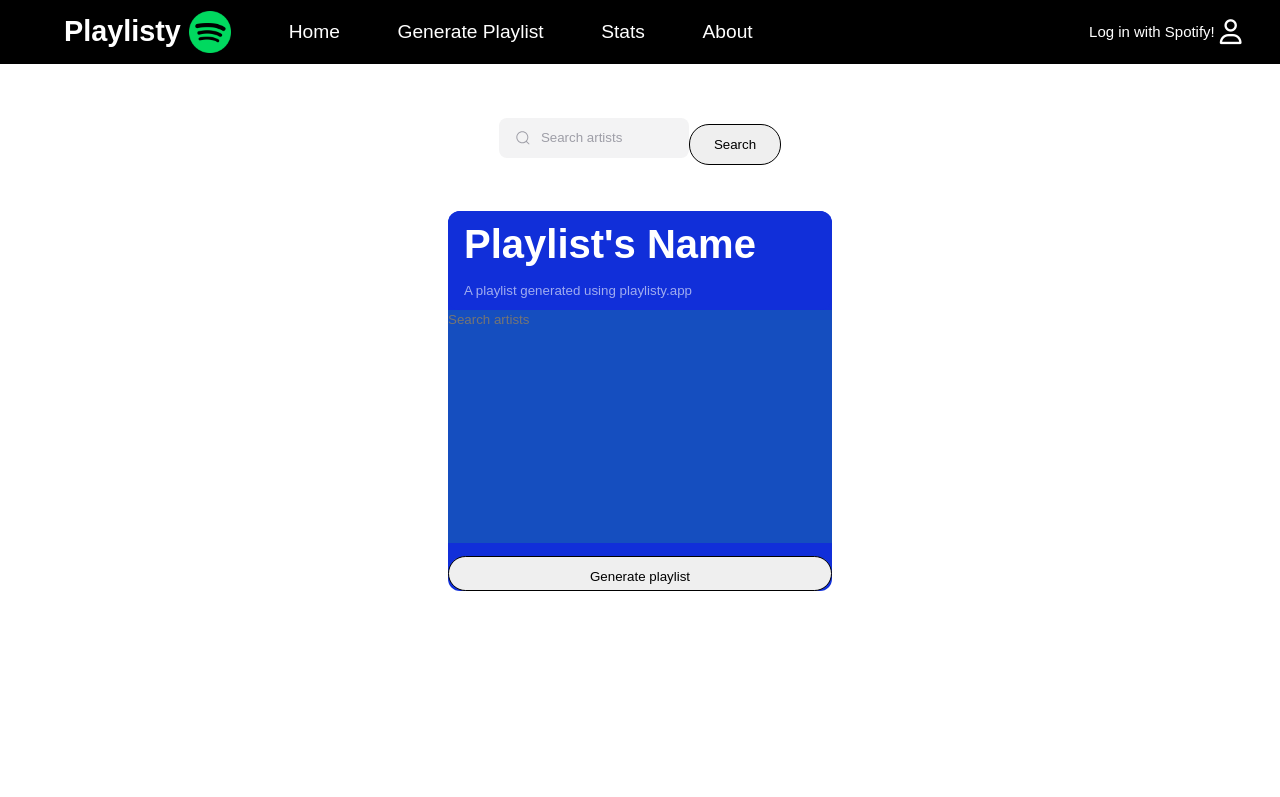
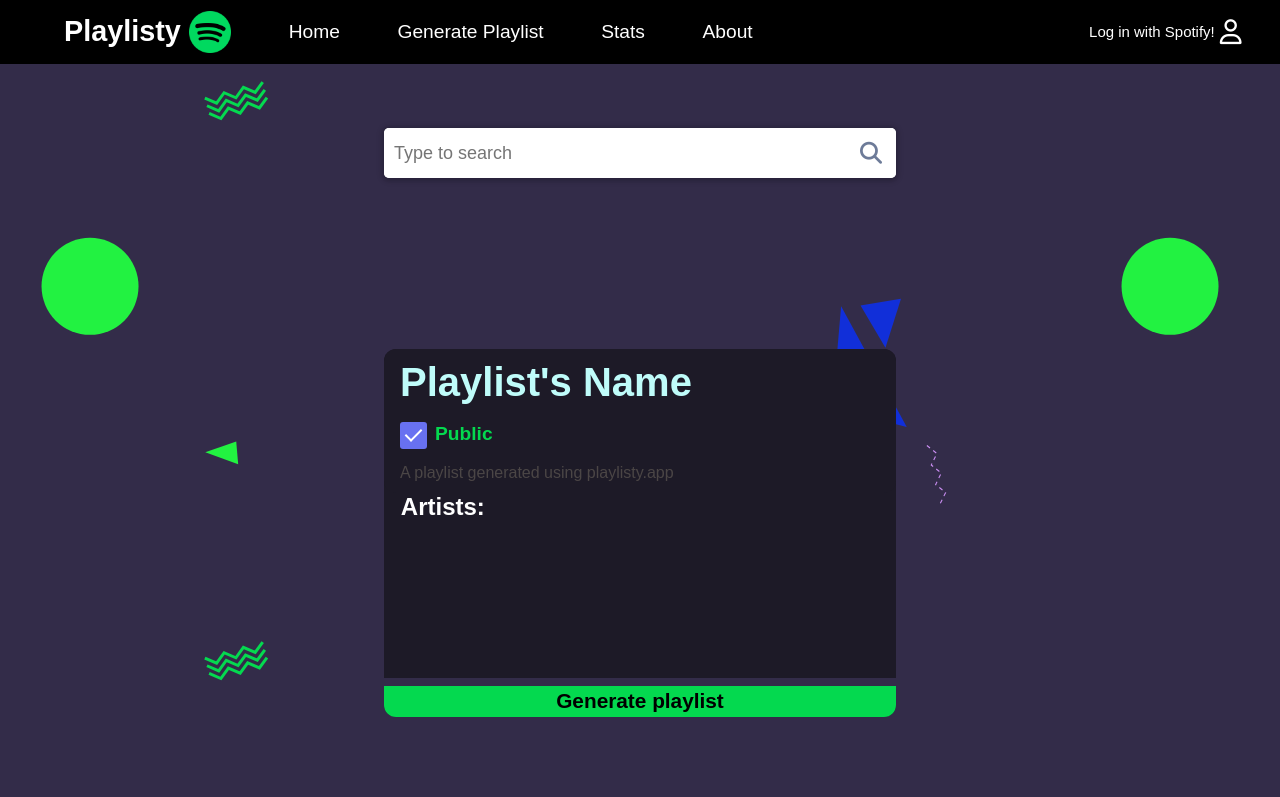
Before and after one commit to osoyinas/playlisty, a Django app: page /createplaylist/ in a window 1280 px wide. Shown: the top 797 px of the page. Run offline with Django 4.2, Linux system fonts and the light colour scheme; some libraries are stand-ins or nearby versions; some web fonts are replaced.

Commit message:
Updated styles, generate playlist functional

```diff
--- a/DjangoPlaylisty/urls.py
+++ b/DjangoPlaylisty/urls.py
@@ -25,7 +25,7 @@ urlpatterns = [
     path('logout/', views.logout, name = 'logout'),
     path('createplaylist/', views.create_playlist, name = 'createplaylist'),
     path('generateplaylist/', views.generate_playlist, name = 'generateplaylist'),
-    path('getartists/', views.get_artists, name = 'getartists'),
+    path('createplaylist/getartists/<str:artist_str>', views.get_artists, name = 'getartists'),
 
 
 ]
--- a/DjangoPlaylisty/views.py
+++ b/DjangoPlaylisty/views.py
@@ -51,25 +51,28 @@ def logout(request: HttpRequest) -> HttpResponse:
 
 
 def generate_playlist(request: HttpRequest) -> HttpResponse:
+    logged_in = False
+    if 'auth_token' in request.session:
+        logged_in = True
+    context = {'logged_in': logged_in}
     if request.method == 'POST':
         name = request.POST['name']
         desc = request.POST['desc']
-        raw_artists = request.POST['artists'].split(",")
-        artists = []
-        for raw_artist in raw_artists:
-            artists.append(raw_artist.strip())
-        if len(artists) == 0:
-            artists = ["Bad Bunny"]
-        token_info = request.session.get('auth_token')
+        print()
+        public = False
+        if 'public' in request.POST:
+            public = True
+        collab = False
+        print(request.POST['artists'])
+        artists_ids = request.POST['artists'].split(",")
+        artists_ids.pop()
+        token_info = get_token(request)
         sp = spotipy.Spotify(auth=token_info['access_token'])
-        public = False
-        collab = False
-        playlist_id = create_spotify_playlist(
-            sp, name, public, collab, desc)
-        add_tracks_to(sp, playlist_id, artists)
+        playlist_id = create_spotify_playlist(sp, name, public, collab, desc)
+        add_tracks_to(sp, playlist_id, artists_ids)
         reorder_playlist(sp, playlist_id)
-        playlist_url = get_playlist_url(sp, playlist_id)
-        return render(request, 'generate_playlist.html', {'playlist_id': playlist_id})
+        context = {'playlist_id': playlist_id, 'logged_in': logged_in}
+        return render(request, 'generate_playlist.html', context)
 
 
 def create_playlist(request: HttpRequest) -> HttpResponse:
@@ -83,16 +86,16 @@ def create_playlist(request: HttpRequest) -> HttpResponse:
     return render(request, 'create_playlist.html', context)
 
 
-def get_artists(request: HttpRequest) -> JsonResponse:
-    str = request.POST['artist_name']
-    print(str)
-    token_info = request.session.get('auth_token')
+def get_artists(request: HttpRequest, artist_str: str) -> JsonResponse:
+    if artist_str == "undefined":
+        return JsonResponse({'message': "Not Found"})
+    token_info = get_token(request)
     sp = spotipy.Spotify(auth=token_info['access_token'])
-    results = sp.search(str, type='artist')
-    artists = results['artists']['items'][:5]
+    results = sp.search(artist_str, type='artist')
+    artists = results['artists']['items']
     artists_list = []
     for artist in artists:
-        artists_list.append(artist)
-    print(artists_list)
-    data = {'message': "Success", 'artists': artists_list}
+        if artist_str.lower().strip() in artist['name'].lower():
+            artists_list.append(artist)
+    data = {'message': "Success", 'artists': artists_list[:4]}
     return JsonResponse(data)
--- /dev/null
+++ b/static/js/get_artist.js
@@ -0,0 +1,70 @@
+const searchInput = document.getElementById('search');
+const searchWrapper = document.querySelector('.wrapper');
+const resultsWrapper = document.querySelector('.results');
+const hiddenInput = document.getElementById("list_ids")
+const submitForm = document.getElementById('playlist_form')
+const bottomContainer = document.querySelector('.bottom');
+var list_id = []
+const listArtists = async (str) => {
+    try {
+        if (str.length == 0) {
+            searchWrapper.classList.remove('show');
+            return;
+        }
+        else {
+            searchWrapper.classList.add('show');
+            const response = await fetch(`./getartists/${str}`);
+            const data = await response.json();
+            if (data.message == "Success") {
+                content = ``;
+                data.artists.forEach(artist => {
+                    content += `<li><button onclick="optionClicked(event)" class="option" value="${artist.id}">${artist.name}</button></li>`
+                });
+                resultsWrapper.innerHTML = `<ul>${content}</ul>`
+            }
+        }
+
+    } catch (error) {
+        console.log(error);
+    }
+};
+
+
+const waitInit = async () => {
+    searchInput.addEventListener('keyup', (event) => {
+        let input = searchInput.value;
+        listArtists(input);
+    })
+};
+
+window.addEventListener("load", async () => {
+    await waitInit();
+});
+
+function optionClicked(event) {
+    artist_id = event.target.value;
+    artist_name = event.target.textContent;
+    searchInput.value = ``;
+    resultsWrapper.innerHTML = ``;
+    searchWrapper.classList.remove('show');
+    if(list_id.includes(artist_id)){
+        console.log("DENTRO")
+        return;
+    }
+    list_id.push(artist_id);
+    raw_string = ""
+    list_id.forEach((id) => {
+        raw_string += id + ","
+    })
+    bottomContainer.innerHTML += `<iframe as="style" style="border-radius:12px" src="https://open.spotify.com/embed/artist/${artist_id}" width="100%" height="80" frameBorder="0" allow="encrypted-media"></iframe> `
+    hiddenInput.value = raw_string;
+}
+submitForm.addEventListener('submit',(event)=>{
+    event.preventDefault();
+    if (hiddenInput.value.length == 0){
+        alert("Select artists");
+    }
+    else{
+        submitForm.submit();
+    }
+})
--- a/static/styles/main.css
+++ b/static/styles/main.css
@@ -20,9 +20,19 @@ a {
     color: white;
 }
 
+li {
+    list-style: none;
+    text-decoration: none;
+}
+
+input:focus {
+    outline: none;
+}
+
 body {
     font-family: 'Gotham', sans-serif;
 }
+
 
 nav {
     z-index: 9999;
@@ -100,6 +110,8 @@ nav .right .log_text {
     font-size: 0.6em;
 }
 
+
+/* ------------HOME------------ */
 #banner {
     padding-top: 4em;
     height: 70vh;
@@ -141,8 +153,7 @@ nav .right .log_text {
 
 }
 
-
-.cssbuttons-io-button {
+#banner .welcome_button {
     margin-top: 5%;
     cursor: pointer;
     background: #CA8DF2;
@@ -165,7 +176,7 @@ nav .right .log_text {
     width: 200px;
 }
 
-.cssbuttons-io-button .icon {
+#banner .welcome_button .icon {
     background: white;
     margin-left: 1em;
     position: absolute;
@@ -181,28 +192,25 @@ nav .right .log_text {
     transition: all 0.3s;
 }
 
-.cssbuttons-io-button:hover .icon {
+#banner .welcome_button:hover .icon {
     width: calc(100% - 0.6em);
 }
 
-.cssbuttons-io-button .icon svg {
+#banner .welcome_button .icon svg {
     width: 1.1em;
     transition: transform 0.3s;
     color: #7b52b9;
 }
 
-.cssbuttons-io-button:hover .icon svg {
+#banner .welcome_button:hover .icon svg {
     transform: translateX(0.1em);
 }
 
-.cssbuttons-io-button:active .icon {
+#banner .welcome_button:active .icon {
     transform: scale(0.95);
 }
 
-#auth {
-    padding-top: 4em;
-}
-
+/* TUTORIAL SECTION */
 #tutorial {
     padding-top: 5em;
     width: 100%;
@@ -237,8 +245,6 @@ nav .right .log_text {
     border-bottom: 1px black solid;
 }
 
-
-
 #tutorial .container .cloud {
     font-size: 3.1em;
     text-align: center;
@@ -249,8 +255,8 @@ nav .right .log_text {
     text-align: center;
 }
 
-.button_step1,
-.logged {
+#tutorial .button_step1,
+#tutorial .logged {
     margin-top: 1em;
     cursor: pointer;
     padding: 12px 24px;
@@ -264,12 +270,12 @@ nav .right .log_text {
     z-index: 1;
 }
 
-.logged {
+#tutorial .logged {
     cursor: auto;
     background-color: #04D94F;
 }
 
-.button_step1:before {
+#tutorial .button_step1:before {
     content: "";
     position: absolute;
     left: 50%;
@@ -284,7 +290,7 @@ nav .right .log_text {
     z-index: -1;
 }
 
-.button_step1:after {
+#tutorial .button_step1:after {
     content: "";
     position: absolute;
     left: 55%;
@@ -300,123 +306,319 @@ nav .right .log_text {
     z-index: -1;
 }
 
-.button_step1:hover {
+#tutorial .button_step1:hover {
     color: #ffffff;
     border: 1px solid #39bda7;
 }
 
-.button_step1:hover:before {
+#tutorial .button_step1:hover:before {
     top: -35%;
     background-color: #04D94F;
     transform: translateX(-50%) scaleY(1.3) scaleX(0.8);
 }
 
-.button_step1:hover:after {
+#tutorial .button_step1:hover:after {
     top: -45%;
     background-color: #04D94F;
     transform: translateX(-50%) scaleY(1.3) scaleX(0.8);
 }
 
 /* CREATE PLAYLIST */
-
 #create_playlist {
     padding-top: 4em;
     height: 100vh;
     display: flex;
     flex-direction: column;
     align-items: center;
+    background-color: white;
 }
-.input{
+
+#create_playlist .container {
+    height: 30%;
+    margin-top: 5%;
+    width: 100%;
+}
+
+.input {
     border: none;
     background-color: transparent;
 }
-#search_song_form {
-    display: flex;
-    justify-content: center;
-    align-items: center;
-    height: 20%;
+
+
+#create_playlist .wrapper {
+    margin: 0 auto;
+    background: #ffffff;
+    border-radius: 5px;
+    box-shadow: 0px 1px 5px 3px rgba(0, 0, 0, 0.15);
+    position: relative;
+    width: 40%;
 }
-#search_song_form #playlist_artists{
-    text-align: center;
-    font-size: 1.2em;
+
+#create_playlist #search {
+    width: 100%;
+    border: none;
+    height: 50px;
+    border-radius: 5px;
+    padding: 0px 40px 0px 10px;
+    font-size: 18px;
+    box-shadow: 0px 1px 4px rgba(0, 0, 0, 0.1);
 }
-#playlist_form {
+
+
+#create_playlist .search_button {
+    position: absolute;
+    border: none;
+    background: none;
+    top: 0;
+    right: 0;
+    height: 50px;
+    line-height: 50px;
+    padding: 0;
+    width: 50px;
+}
+
+button:focus {
+    outline: none;
+}
+
+#create_playlist button i {
+    width: 100%;
+    color: #6d7b98;
+    line-height: 50px;
+    font-size: 22px;
+}
+
+#create_playlist .results {
+    padding: 0px;
+}
+
+#create_playlist .results ul {
+    margin: 0;
+    padding: 0;
+}
+
+#create_playlist .results ul li {
+    list-style: none;
+    border-radius: 3px;
+    opacity: 0;
+    display: none;
+    padding: 8px 12px;
+    transition: all .2s linear;
+}
+
+#create_playlist .show .results ul li {
+    cursor: pointer;
+    opacity: 1;
+    display: block;
+}
+
+#create_playlist .results ul li:hover {
+    background: #ececec
+}
+
+#create_playlist .results ul li button {
+    font-size: 1.1em;
+    width: 100%;
+    text-align: left;
+    background-color: transparent;
+    border: none;
+    outline: none;
+    cursor: pointer;
+}
+
+#create_playlist .show .results {
+    padding: 10px;
+}
+
+#create_playlist #playlist_form {
     border-radius: 12px;
-    height: 380px;
-    background-color: #112FD9;
-    width: 30%;
+    height: 50%;
+    background-color: #1D1A27;
+    width: 40%;
     display: flex;
     flex-direction: column;
     border-radius: 12px;
+    margin-bottom: 5em;
 }
-input:focus{
-    outline: none;
-}
-.group {
-    display: flex;
-    line-height: 28px;
-    align-items: center;
-    position: relative;
-    max-width: 190px;
-   }
 
-   .input_search {
-    width: 100%;
-    height: 40px;
-    line-height: 28px;
-    padding: 0 1rem;
-    padding-left: 2.5rem;
-    border: 2px solid transparent;
-    border-radius: 8px;
-    outline: none;
-    background-color: #f3f3f4;
-    color: #0d0c22;
-    transition: .3s ease;
-   }
-
-   .input_search::placeholder {
-    color: #9e9ea7;
-   }
-
-   .input_search:focus, input:hover {
-    outline: none;
-    border-color: rgba(234,76,137,0.4);
-    background-color: #fff;
-    box-shadow: 0 0 0 4px rgb(234 76 137 / 10%);
-   }
-
-   .icon {
-    position: absolute;
-    left: 1rem;
-    fill: #9e9ea7;
-    width: 1rem;
-    height: 1rem;
-   }
-
-
-
-
-
-
-#playlist_form .top{
+#create_playlist #playlist_form .top {
     padding: .7em 1em;
     border-radius: 12px;
-    background-color: #112FD9;
+    background-color: inherit;
     display: flex;
     flex-direction: column;
     gap: 1em;
 }
-#playlist_form .bottom {
-    background-color: #154EBF;
+#create_playlist h2{
+    color: white;
+    font-weight: 600;
+    margin-left: .7em;
+    margin-bottom: 1em;
+}
+#create_playlist #playlist_form .bottom {
+    display: flex;
+    flex-direction: column;
+    align-items: center;
+    gap: .2em;
+    background-color: inherit;
     height: 100%;
+    overflow-y: scroll;
+    padding-left: 7px;
+    border-bottom: 0.5em #332C49 solid;
+}
 
+#create_playlist #playlist_form .bottom::-webkit-scrollbar {
+    width: 7px;
+    background-color: inherit;
 }
-#playlist_form .playlist_name{
-    color:white;
+
+#create_playlist #playlist_form .bottom::-webkit-scrollbar-thumb {
+    background-color: #4B4646;
+    border-radius: 15px;
+}
+
+#create_playlist #playlist_form .playlist_name {
+    color: white;
+    color: #BFFCFA;
     font-size: 2.5em;
     font-weight: 600;
 }
-#playlist_form .playlist_desc{
+
+#create_playlist #playlist_form .playlist_desc {
     width: 100%;
     color: rgba(255, 255, 255, 0.6);
+    color: #4B4646;
+    font-size: 1em;
 }
+
+#create_playlist #playlist_form .checks {
+    display: flex;
+    align-items: center;
+    justify-content: space-between;
+    width: 50%;
+}
+
+#create_playlist #playlist_form .check_public {
+    display: flex;
+    align-items: center;
+    gap: .5em;
+}
+
+#create_playlist #playlist_form .check_public p {
+    color: #04D94F;
+    font-weight: 600;
+    font-size: 1.2em;
+}
+
+#create_playlist .submit_botton {
+    cursor: pointer;
+    outline: none;
+    border: none;
+    height: 3em;
+    font-size: 1.3em;
+    font-weight: 800;
+    width: 100%;
+    background-color: #04D94F;
+    color: black;
+    height: 4em;
+    border-bottom-left-radius: 12px;
+    border-bottom-right-radius: 12px;
+}
+
+
+.cbx {
+    position: relative;
+    top: 1px;
+    width: 27px;
+    height: 27px;
+    border: 1px solid #c8ccd4;
+    border-radius: 3px;
+    vertical-align: middle;
+    transition: background 0.1s ease;
+    cursor: pointer;
+    display: block;
+}
+
+.cbx:after {
+    content: '';
+    position: absolute;
+    top: 2px;
+    left: 8px;
+    width: 7px;
+    height: 14px;
+    opacity: 0;
+    transform: rotate(45deg) scale(0);
+    border-right: 2px solid #fff;
+    border-bottom: 2px solid #fff;
+    transition: all 0.3s ease;
+    transition-delay: 0.15s;
+}
+
+.lbl {
+    margin-left: 5px;
+    vertical-align: middle;
+    cursor: pointer;
+}
+
+#cbx:checked~.cbx {
+    border-color: transparent;
+    background: #6871f1;
+    animation: jelly 0.6s ease;
+}
+
+#cbx:checked~.cbx:after {
+    opacity: 1;
+    transform: rotate(45deg) scale(1);
+}
+
+.cntr {
+    position: relative;
+}
+
+@keyframes jelly {
+    from {
+        transform: scale(1, 1);
+    }
+
+    30% {
+        transform: scale(1.25, 0.75);
+    }
+
+    40% {
+        transform: scale(0.75, 1.25);
+    }
+
+    50% {
+        transform: scale(1.15, 0.85);
+    }
+
+    65% {
+        transform: scale(0.95, 1.05);
+    }
+
+    75% {
+        transform: scale(1.05, 0.95);
+    }
+
+    to {
+        transform: scale(1, 1);
+    }
+}
+
+.hidden-xs-up {
+    display: none !important;
+}
+
+#generate_playlist {
+    height: 100vh;
+    display: flex;
+    flex-direction: column;
+    justify-content: center;
+    align-items: center;
+    gap: 2em;
+    width: 100%;
+}
+#generate_playlist h1{
+    color: white;
+    font-size: 2em;
+}
--- a/templates/base.html
+++ b/templates/base.html
@@ -6,7 +6,7 @@
     <meta charset="UTF-8" />
     <meta http-equiv="X-UA-Compatible" content="IE=edge" />
     <meta name="viewport" content="width=device-width, initial-scale=1.0" />
-    <title>playlisty</title>
+    <title>Playlisty -Generate Playlists</title>
     <link rel="stylesheet" href="{% static 'styles/main.css'%}" />
     <link href="https://fonts.cdnfonts.com/css/gotham" rel="stylesheet" />
     <link rel="icon" href="{% static 'img/Spotify_logo.png'%}" />
--- a/templates/create_playlist.html
+++ b/templates/create_playlist.html
@@ -1,30 +1,16 @@
 {% extends 'base.html' %} {% load static %} {% block content%}
 <body>
-  <section id="create_playlist">
-    <form action="{%url 'getartists' %}" method="POST" id="search_song_form">
-      {% csrf_token %}
-      <div class="group">
-        <svg class="icon" aria-hidden="true" viewBox="0 0 24 24">
-          <g>
-            <path
-              d="M21.53 20.47l-3.66-3.66C19.195 15.24 20 13.214 20 11c0-4.97-4.03-9-9-9s-9 4.03-9 9 4.03 9 9 9c2.215 0 4.24-.804 5.808-2.13l3.66 3.66c.147.146.34.22.53.22s.385-.073.53-.22c.295-.293.295-.767.002-1.06zM3.5 11c0-4.135 3.365-7.5 7.5-7.5s7.5 3.365 7.5 7.5-3.365 7.5-7.5 7.5-7.5-3.365-7.5-7.5z"
-            ></path>
-          </g>
-        </svg>
-        <input
-          placeholder="Search artists"
-          type="search"
-          class="input_search"
-          name="artist_name"
-        />
+  <section id="create_playlist" style = "background-image: url('{% static 'svg/Sprinkle.svg' %}');">
+    <div class="container">
+      <div class="wrapper">
+        <input type="text" name="search" id="search" placeholder="Type to search" autocomplete="chrome-off">
+        <button class="search_button"><i class="fa fa-search"></i></button>
+        <div class="results">
+          <!-- Results -->
+        </div>
       </div>
-      <button class="button_step1" type="submit">Search</button>
-    </form>
-    <form
-      action="{% url 'generateplaylist' %}"
-      method="POST"
-      id="playlist_form"
-    >
+    </div>
+    <form action="{% url 'generateplaylist' %}" method="POST" id="playlist_form">
       {% csrf_token %}
       <div class="top">
         <input
@@ -35,6 +21,15 @@
           name="name"
           value="Playlist's Name"
         />
+        <div class="checks">
+          <div class="check_public">
+            <div class="cntr">
+              <input name="public" checked="" type="checkbox" id="cbx" class="hidden-xs-up">
+              <label for="cbx" class="cbx"></label>
+            </div>
+            <p>Public</p>
+          </div>
+        </div>
         <input
           placeholder="Description"
           class="playlist_desc input"
@@ -44,26 +39,12 @@
           value="A playlist generated using playlisty.app"
         />
       </div>
-      <div class="bottom">
-        <input
-          placeholder="Search artists"
-          class="playlist_artists input"
-          type="text"
-          id="playlist_artists"
-          name="artists"
-        />
-      </div>
-      <button class="button_step1" type="submit">Generate playlist</button>
+      <h2>Artists:</h2>
+      <div class="bottom"></div>
+      <input type="hidden" name="artists" id="list_ids"/>
+      <button class="submit_botton" type="submit">Generate playlist</button>
     </form>
   </section>
-  <iframe
-    style="border-radius: 12px"
-    src="https://open.spotify.com/embed/playlist/1YwiMWhVF8egOfQbkyM6YX?utm_source=generator"
-    width="40%"
-    height="380"
-    frameborder="0"
-    allowfullscreen=""
-    allow="autoplay; clipboard-write; encrypted-media; fullscreen; picture-in-picture"
-  ></iframe>
+  <script src="{% static 'js/get_artist.js' %}"></script>
 </body>
 {% endblock %}
--- a/templates/home.html
+++ b/templates/home.html
@@ -8,7 +8,7 @@
             <h2 class="welcome">Welcome to</h2>
             <h1 class="Listify_tittle"> Playlisty </h1>
             <h1>Create and Custom <br> <span class="spotify">Spotify </span><span class ="playlists">Playlists</span></h1>
-            <a type = 'image' class="cssbuttons-io-button" href="#tutorial"> Get started
+            <a type = 'image' class="welcome_button" href="#tutorial"> Get started
                 <div class="icon">
                     <svg height="24" width="24" viewBox="0 0 24 24" xmlns="http://www.w3.org/2000/svg"><path d="M0 0h24v24H0z" fill="none"></path><path d="M16.172 11l-5.364-5.364 1.414-1.414L20 12l-7.778 7.778-1.414-1.414L16.172 13H4v-2z" fill="currentColor"></path></svg>
                 </div>
@@ -16,7 +16,6 @@
         </div>
     </section>
     <div class = "inter" style = "background-image: url('{% static 'svg/wave.svg' %}');"></div>
-    <a name ="tutorial"></a>
     <section id = "tutorial">
         <h2>Get started</h2>
         <div class="container">
```
Also changed, not shown: spotify_api/spotify.py (+39 -5 lines), templates/generate_playlist.html (+4 -3 lines), static/svg/Sprinkle.svg (added).
